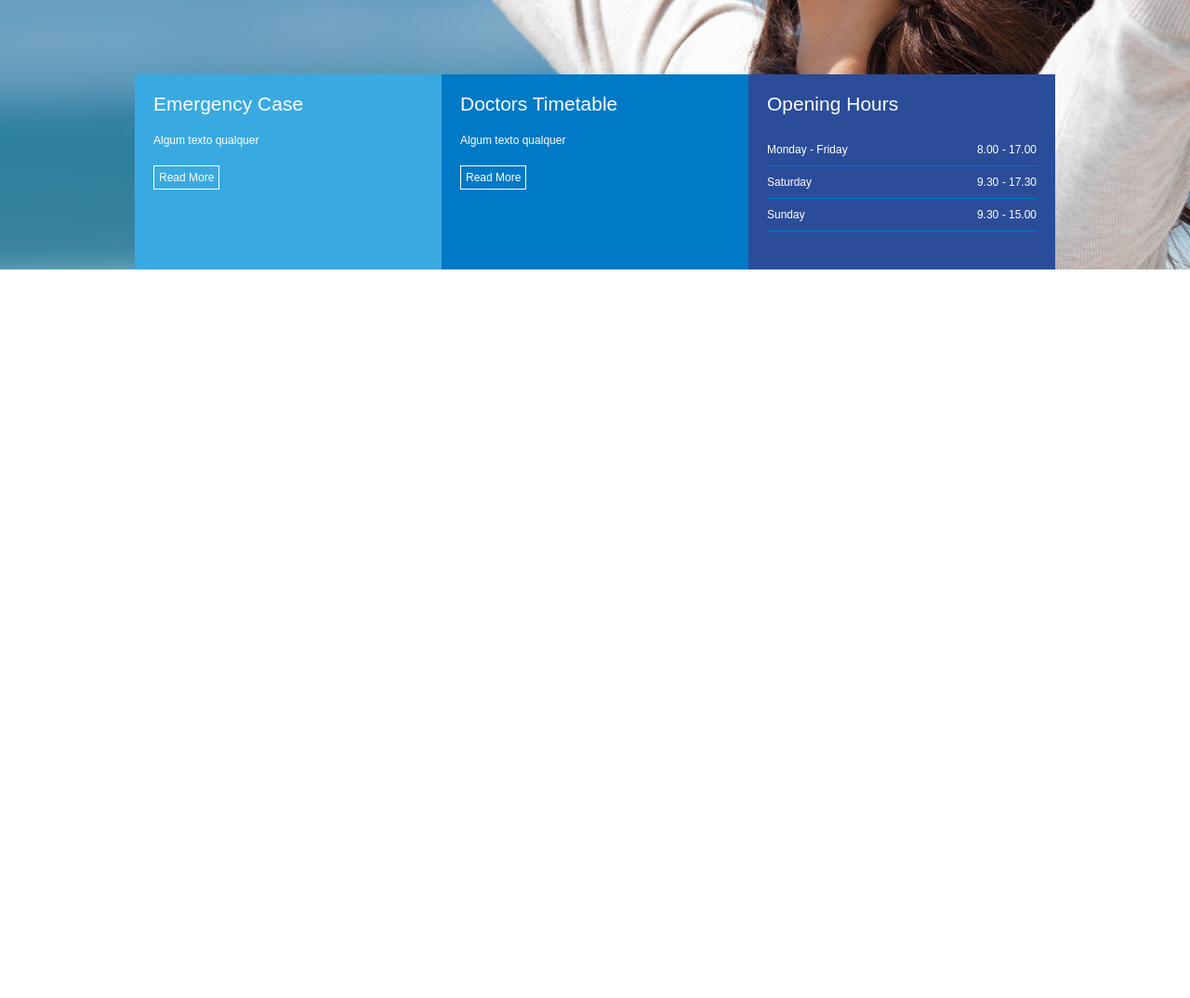
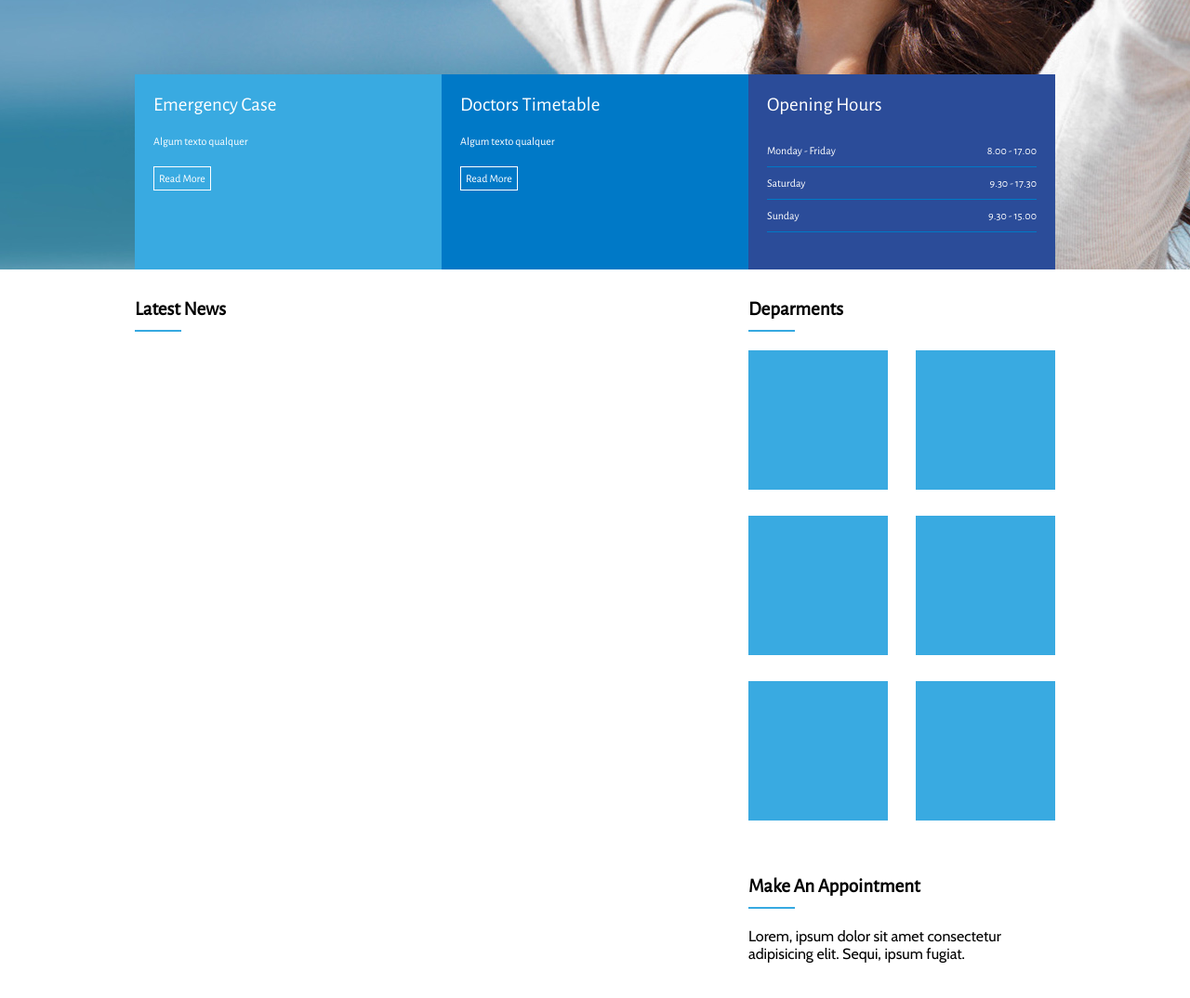
Before and after one commit to lucastrindadeiv/flexbox-htmlsemantico, a plain HTML site: page index.html in a window 1280 px wide. Shown: the part 500-1574 px from the top of the page at 93% size. Before the commit the page ends 800 px from the top, so only its background shows below. Drawn offline with nearby package versions, Linux system fonts and the light colour scheme; a web font is replaced by a local one.

Commit message:
Banner e Widget
Adição dos banners, title bar, alteração da font, deparments

```diff
--- a/assets/css/template.css
+++ b/assets/css/template.css
@@ -1,12 +1,14 @@
 * {     /*todos os elementos */
-    font-family: 'Raleway', sans-serif;
+
+	font-family: 'Alegreya Sans', sans-serif;
 
 }
 
 
 body {
     margin: 0;
-    padding: 0;
+	padding: 0;
+	padding-bottom: 300px; /*espaçamento na página */
 }
 
 header {
@@ -143,3 +145,52 @@ nav .active a,
 	padding-bottom: 10px;
 	font-size: 12px;
 }
+
+#geral {
+	display: flex;
+	justify-content: center;
+}
+
+#geral section {
+	flex: 2;
+}
+
+#geral aside {
+	flex: 1;
+}
+
+.widget_title {
+	margin-top: 30px;
+	margin-bottom: 20px;
+}
+
+.widget_title_text {
+	color: #000000;
+	font-size: 21px;
+	font-weight: bold;
+}
+
+.widget_title_bar { /*barra embaixo do título */
+	width: 50px;
+	height: 2px;
+	background-color: #36a9e1;
+	margin-top: 10px; /*espaço entre a barra e o item acima */
+}
+
+.quad {
+	display: flex; /* deixa os quadrados um do lado do outro */
+	flex-direction: row;
+	flex-wrap: wrap; /* separa os quadrados */
+	justify-content: space-between; /*espaço entre os quadrados*/
+}
+
+.quad div {
+	width: 150px;
+	height: 150px;
+	background-color: #39aae1;
+	margin-bottom: 28px;
+}
+
+.make_text {
+	font-family: 'Cabin', sans-serif;
+}
--- a/index.html
+++ b/index.html
@@ -6,6 +6,8 @@
     <meta http-equiv="X-UA-Compatible" content="ie=edge">
     <title>Medicenter</title>
     <link rel="stylesheet" type="text/css" href="assets/css/template.css" />
+    <link href="https://fonts.googleapis.com/css?family=Cabin" rel="stylesheet">
+    <link href="https://fonts.googleapis.com/css?family=Acme|Alegreya+Sans|Fira+Sans+Condensed" rel="stylesheet">
 
 
 </head>
@@ -72,7 +74,7 @@
                             <div>9.30 - 15.00</div>
                         </div>
                     </div>
-    </div>
+                 </div>
 
 
 
@@ -84,6 +86,46 @@
 
     <section id="geral">
         <div class="container">
+            <section> <!-- conteúdo  -->
+                <div class="widget">
+                    <div class="widget_title">
+                        <div class="widget_title_text">Latest News</div>
+                        <div class="widget_title_bar"></div>
+                    </div>
+                    <div class="widget_body">
+                        <article>
+
+                        </article>
+                    </div>
+                </div>
+            </section>
+            <aside>
+                <div class="widget">
+                    <div class="widget_title">
+                        <div class="widget_title_text">Deparments</div>
+                        <div class="widget_title_bar"></div>
+                    </div>
+                    <div class="quad">
+                            <div></div>
+                            <div></div>
+                            <div></div>
+                            <div></div>
+                            <div></div>
+                            <div></div>
+                    </div>
+                </div>
+                <div class="widget">
+                    <div class="widget_title">
+                        <div class="widget_title_text">Make An Appointment</div>
+                        <div class="widget_title_bar"></div>
+                    </div>
+                    <div class="make_text">
+                        Lorem, ipsum dolor sit amet consectetur adipisicing elit. Sequi, ipsum fugiat.
+                    </div>
+                    <div class="widget_body"></div>
+
+                </div>
+            </aside>
 
         </div>
     </section>
```
Also changed, not shown: assets/images/phone.png (added).
